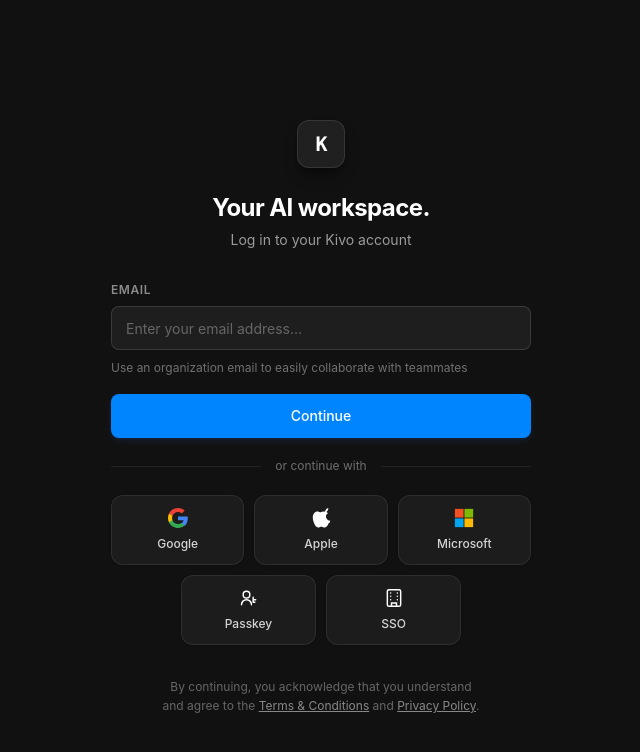
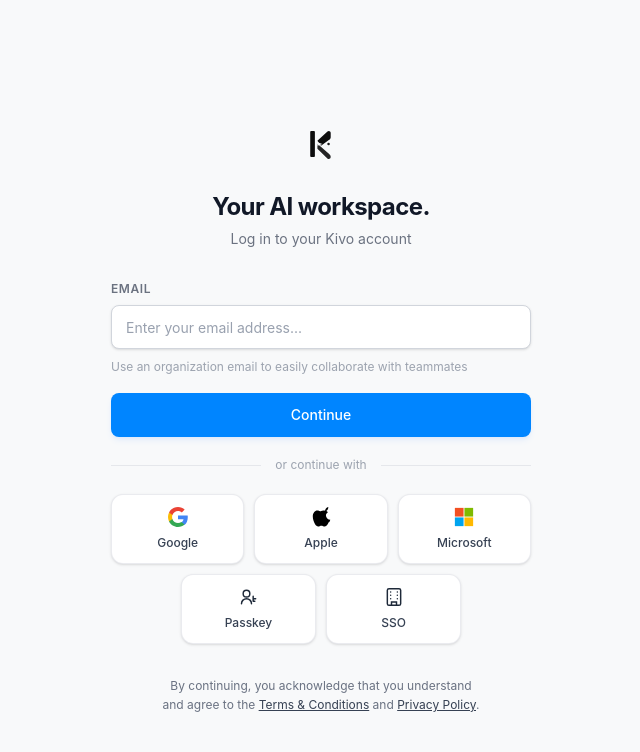
Before and after one commit to ichshakib/kivo, a React (Vite) app in the folder apps/desktop/: page / in a window 1280 px wide. Shown: the top 752 px of the page, without its empty margins (319-959 px from the left). Built offline with nearby package versions, Linux system fonts and the light colour scheme; the HTML template or start-up script is replaced by a standard one.

Commit message:
feat(desktop): add standalone SVG logo and dynamic device theme support

```diff
--- a/apps/desktop/electron/main.ts
+++ b/apps/desktop/electron/main.ts
@@ -1,4 +1,4 @@
-import { app, BrowserWindow, Menu } from 'electron';
+import { app, BrowserWindow, Menu, nativeTheme } from 'electron';
 import { autoUpdater } from 'electron-updater';
 import { fileURLToPath } from 'node:url';
 import path from 'node:path';
@@ -30,8 +30,28 @@
 
 let win: BrowserWindow | null;
 
+function updateTitleBarTheme() {
+  if (!win || win.isDestroyed()) return;
+  const isDark = nativeTheme.shouldUseDarkColors;
+  const bg = isDark ? '#111111' : '#f8f9fa';
+  const symbol = isDark ? '#ededed' : '#111827';
+
+  if (process.platform === 'win32') {
+    win.setTitleBarOverlay({
+      color: bg,
+      symbolColor: symbol,
+      height: 36,
+    });
+  }
+  win.setBackgroundColor(bg);
+}
+
 function createWindow() {
   Menu.setApplicationMenu(null);
+
+  const isDark = nativeTheme.shouldUseDarkColors;
+  const bg = isDark ? '#111111' : '#f8f9fa';
+  const symbol = isDark ? '#ededed' : '#111827';
 
   win = new BrowserWindow({
     title: 'Kivo',
@@ -43,11 +63,11 @@
     autoHideMenuBar: true,
     titleBarStyle: 'hidden',
     titleBarOverlay: {
-      color: '#111111',
-      symbolColor: '#ededed',
+      color: bg,
+      symbolColor: symbol,
       height: 36,
     },
-    backgroundColor: '#111111',
+    backgroundColor: bg,
     webPreferences: {
       preload: path.join(__dirname, 'preload.mjs'),
     },
@@ -99,4 +119,8 @@
 app.whenReady().then(() => {
   createWindow();
   setupAutoUpdater();
+
+  nativeTheme.on('updated', () => {
+    updateTitleBarTheme();
+  });
 });
--- a/apps/desktop/src/App.tsx
+++ b/apps/desktop/src/App.tsx
@@ -1,7 +1,33 @@
-import { useState } from 'react';
+import { useState, useEffect } from 'react';
+import { Logo } from './components/logo';
 
 export function App() {
   const [email, setEmail] = useState('');
+  const [isDark, setIsDark] = useState(() => {
+    if (typeof window !== 'undefined' && window.matchMedia) {
+      return window.matchMedia('(prefers-color-scheme: dark)').matches;
+    }
+    return true;
+  });
+
+  useEffect(() => {
+    if (typeof window === 'undefined' || !window.matchMedia) return;
+
+    const mediaQuery = window.matchMedia('(prefers-color-scheme: dark)');
+    const updateTheme = (matches: boolean) => {
+      setIsDark(matches);
+      document.documentElement.classList.toggle('dark', matches);
+    };
+
+    updateTheme(mediaQuery.matches);
+
+    const listener = (e: MediaQueryListEvent) => {
+      updateTheme(e.matches);
+    };
+
+    mediaQuery.addEventListener('change', listener);
+    return () => mediaQuery.removeEventListener('change', listener);
+  }, []);
 
   const handleContinue = (e: React.FormEvent) => {
     e.preventDefault();
@@ -11,7 +37,11 @@
   };
 
   return (
-    <div className="min-h-screen bg-[#111111] text-[#ededed] flex flex-col justify-between selection:bg-blue-500/30 selection:text-white">
+    <div
+      className={`min-h-screen flex flex-col justify-between selection:bg-blue-500/30 transition-colors duration-200 ${
+        isDark ? 'bg-[#111111] text-[#ededed] selection:text-white' : 'bg-[#f8f9fa] text-[#1a1a1a] selection:text-blue-900'
+      }`}
+    >
       {/* Native Window Titlebar Drag Region */}
       <div
         className="h-9 w-full flex-shrink-0 select-none"
@@ -21,16 +51,22 @@
       {/* Main Content Area */}
       <main className="flex-1 flex flex-col items-center justify-center px-4 py-12">
         <div className="w-full max-w-[420px] flex flex-col items-center">
-          {/* Logo Badge */}
-          <div className="mb-6 flex size-12 items-center justify-center rounded-xl bg-[#202020] border border-white/10 shadow-lg shadow-black/40">
-            <span className="text-xl font-bold font-mono text-white tracking-tighter">K</span>
-          </div>
+          {/* Standalone Kivo Logo */}
+          <Logo size={46} isDark={isDark} className="mb-6" />
 
           {/* Heading & Subtitle */}
-          <h1 className="text-2xl font-bold tracking-tight text-white text-center mb-1.5">
+          <h1
+            className={`text-2xl font-bold tracking-tight text-center mb-1.5 ${
+              isDark ? 'text-white' : 'text-[#111827]'
+            }`}
+          >
             Your AI workspace.
           </h1>
-          <p className="text-sm text-[#9b9b9b] text-center mb-8 font-normal">
+          <p
+            className={`text-sm text-center mb-8 font-normal ${
+              isDark ? 'text-[#9b9b9b]' : 'text-[#6b7280]'
+            }`}
+          >
             Log in to your Kivo account
           </p>
 
@@ -39,7 +75,9 @@
             <div className="mb-4">
               <label
                 htmlFor="email-input"
-                className="block text-xs font-semibold text-[#8b8b8b] mb-2 uppercase tracking-wider"
+                className={`block text-xs font-semibold mb-2 uppercase tracking-wider ${
+                  isDark ? 'text-[#8b8b8b]' : 'text-[#6b7280]'
+                }`}
               >
                 Email
               </label>
@@ -50,9 +88,17 @@
                 onChange={(e) => setEmail(e.target.value)}
                 placeholder="Enter your email address..."
                 required
-                className="w-full h-11 px-3.5 rounded-lg bg-[#222222]/80 border border-white/[0.12] text-sm text-white placeholder:text-[#666666] focus:outline-none focus:ring-2 focus:ring-[#0085FF]/50 focus:border-[#0085FF] transition-all"
+                className={`w-full h-11 px-3.5 rounded-lg text-sm transition-all focus:outline-none focus:ring-2 focus:ring-[#0085FF]/50 focus:border-[#0085FF] ${
+                  isDark
+                    ? 'bg-[#222222]/80 border border-white/[0.12] text-white placeholder:text-[#666666]'
+                    : 'bg-white border border-gray-300 text-gray-900 placeholder:text-gray-400 shadow-sm'
+                }`}
               />
-              <p className="text-xs text-[#707070] mt-2 leading-relaxed">
+              <p
+                className={`text-xs mt-2 leading-relaxed ${
+                  isDark ? 'text-[#707070]' : 'text-[#9ca3af]'
+                }`}
+              >
                 Use an organization email to easily collaborate with teammates
               </p>
             </div>
@@ -67,8 +113,16 @@
 
           {/* Divider */}
           <div className="relative w-full my-7 flex items-center justify-center">
-            <div className="border-t border-white/[0.08] w-full" />
-            <span className="bg-[#111111] px-3.5 text-xs text-[#6e6e6e] absolute">
+            <div
+              className={`border-t w-full ${
+                isDark ? 'border-white/[0.08]' : 'border-gray-200'
+              }`}
+            />
+            <span
+              className={`px-3.5 text-xs absolute ${
+                isDark ? 'bg-[#111111] text-[#6e6e6e]' : 'bg-[#f8f9fa] text-[#9ca3af]'
+              }`}
+            >
               or continue with
             </span>
           </div>
@@ -80,7 +134,11 @@
               {/* Google */}
               <button
                 type="button"
-                className="flex flex-col items-center justify-center gap-2 py-3 px-3 rounded-xl bg-[#1c1c1c] border border-white/[0.08] hover:bg-[#252525] hover:border-white/[0.16] active:scale-[0.98] transition-all cursor-pointer group shadow-sm"
+                className={`flex flex-col items-center justify-center gap-2 py-3 px-3 rounded-xl border active:scale-[0.98] transition-all cursor-pointer group shadow-sm ${
+                  isDark
+                    ? 'bg-[#1c1c1c] border-white/[0.08] hover:bg-[#252525] hover:border-white/[0.16] text-[#d4d4d4] hover:text-white'
+                    : 'bg-white border-gray-200/80 hover:bg-gray-50 hover:border-gray-300 text-gray-700 hover:text-gray-900'
+                }`}
               >
                 <svg className="size-5" viewBox="0 0 24 24">
                   <path
@@ -100,28 +158,35 @@
                     d="M12 4.75c1.77 0 3.35.61 4.6 1.8l3.42-3.42C17.95 1.19 15.24 0 12 0 7.33 0 3.26 2.64 1.25 6.58l4.03 3.15c.95-2.83 3.6-4.98 6.72-4.98z"
                   />
                 </svg>
-                <span className="text-xs font-medium text-[#d4d4d4] group-hover:text-white">
-                  Google
-                </span>
+                <span className="text-xs font-medium">Google</span>
               </button>
 
               {/* Apple */}
               <button
                 type="button"
-                className="flex flex-col items-center justify-center gap-2 py-3 px-3 rounded-xl bg-[#1c1c1c] border border-white/[0.08] hover:bg-[#252525] hover:border-white/[0.16] active:scale-[0.98] transition-all cursor-pointer group shadow-sm"
+                className={`flex flex-col items-center justify-center gap-2 py-3 px-3 rounded-xl border active:scale-[0.98] transition-all cursor-pointer group shadow-sm ${
+                  isDark
+                    ? 'bg-[#1c1c1c] border-white/[0.08] hover:bg-[#252525] hover:border-white/[0.16] text-[#d4d4d4] hover:text-white'
+                    : 'bg-white border-gray-200/80 hover:bg-gray-50 hover:border-gray-300 text-gray-700 hover:text-gray-900'
+                }`}
               >
-                <svg className="size-5 fill-current text-white" viewBox="0 0 170 170">
+                <svg
+                  className={`size-5 fill-current ${isDark ? 'text-white' : 'text-black'}`}
+                  viewBox="0 0 170 170"
+                >
                   <path d="M150.37 130.25c-2.45 5.66-5.35 10.87-8.71 15.66-4.58 6.53-8.33 11.05-11.22 13.56-4.48 4.12-9.28 6.23-14.42 6.35-3.69 0-8.14-1.05-13.32-3.18-5.19-2.12-9.97-3.17-14.34-3.17-4.58 0-9.49 1.05-14.75 3.17-5.26 2.13-9.5 3.24-12.74 3.35-4.35.13-9.16-1.9-14.42-6.08-3.69-3.04-7.59-7.79-11.72-14.25-6.25-9.8-11.08-20.73-14.48-32.8-3.4-12.07-5.1-23.36-5.1-33.87 0-14.25 3.69-26.04 11.08-35.37 7.39-9.33 16.59-14.12 27.6-14.38 4.8 0 10.33 1.25 16.59 3.75 6.26 2.5 10.35 3.8 12.27 3.89 1.57 0 5.86-1.39 12.87-4.17 7.01-2.78 12.82-3.95 17.43-3.5 13.04.88 23.34 5.92 30.89 15.12-11.45 6.94-17.06 16.51-16.83 28.71.22 9.58 3.96 17.65 11.22 24.21 7.26 6.56 15.93 10.23 26.02 11.01-2.01 6.18-4.63 12.56-7.87 19.14zM119.22 33.15c0-7.17 2.62-13.88 7.87-20.12 5.25-6.24 11.75-10.25 19.5-12.03.35 1.5.53 2.92.53 4.25 0 7.17-2.7 13.88-8.1 20.12-5.4 6.25-11.99 10.13-19.79 11.64-.02-1.32-.01-2.6-.01-3.86z" />
                 </svg>
-                <span className="text-xs font-medium text-[#d4d4d4] group-hover:text-white">
-                  Apple
-                </span>
+                <span className="text-xs font-medium">Apple</span>
               </button>
 
               {/* Microsoft */}
               <button
                 type="button"
-                className="flex flex-col items-center justify-center gap-2 py-3 px-3 rounded-xl bg-[#1c1c1c] border border-white/[0.08] hover:bg-[#252525] hover:border-white/[0.16] active:scale-[0.98] transition-all cursor-pointer group shadow-sm"
+                className={`flex flex-col items-center justify-center gap-2 py-3 px-3 rounded-xl border active:scale-[0.98] transition-all cursor-pointer group shadow-sm ${
+                  isDark
+                    ? 'bg-[#1c1c1c] border-white/[0.08] hover:bg-[#252525] hover:border-white/[0.16] text-[#d4d4d4] hover:text-white'
+                    : 'bg-white border-gray-200/80 hover:bg-gray-50 hover:border-gray-300 text-gray-700 hover:text-gray-900'
+                }`}
               >
                 <svg className="size-5" viewBox="0 0 23 23">
                   <path fill="#f25022" d="M1 1h10v10H1z" />
@@ -129,9 +194,7 @@
                   <path fill="#7fba00" d="M12 1h10v10H12z" />
                   <path fill="#ffb900" d="M12 12h10v10H12z" />
                 </svg>
-                <span className="text-xs font-medium text-[#d4d4d4] group-hover:text-white">
-                  Microsoft
-                </span>
+                <span className="text-xs font-medium">Microsoft</span>
               </button>
             </div>
 
@@ -140,10 +203,16 @@
               {/* Passkey */}
               <button
                 type="button"
-                className="flex flex-col items-center justify-center gap-2 py-3 px-3 rounded-xl bg-[#1c1c1c] border border-white/[0.08] hover:bg-[#252525] hover:border-white/[0.16] active:scale-[0.98] transition-all cursor-pointer group shadow-sm"
+                className={`flex flex-col items-center justify-center gap-2 py-3 px-3 rounded-xl border active:scale-[0.98] transition-all cursor-pointer group shadow-sm ${
+                  isDark
+                    ? 'bg-[#1c1c1c] border-white/[0.08] hover:bg-[#252525] hover:border-white/[0.16] text-[#d4d4d4] hover:text-white'
+                    : 'bg-white border-gray-200/80 hover:bg-gray-50 hover:border-gray-300 text-gray-700 hover:text-gray-900'
+                }`}
               >
                 <svg
-                  className="size-5 text-white stroke-current fill-none stroke-[1.75]"
+                  className={`size-5 stroke-current fill-none stroke-[1.75] ${
+                    isDark ? 'text-white' : 'text-gray-800'
+                  }`}
                   viewBox="0 0 24 24"
                 >
                   <circle cx="9" cy="8" r="4" />
@@ -154,38 +223,57 @@
                     strokeLinejoin="round"
                   />
                 </svg>
-                <span className="text-xs font-medium text-[#d4d4d4] group-hover:text-white">
-                  Passkey
-                </span>
+                <span className="text-xs font-medium">Passkey</span>
               </button>
 
               {/* SSO */}
               <button
                 type="button"
-                className="flex flex-col items-center justify-center gap-2 py-3 px-3 rounded-xl bg-[#1c1c1c] border border-white/[0.08] hover:bg-[#252525] hover:border-white/[0.16] active:scale-[0.98] transition-all cursor-pointer group shadow-sm"
+                className={`flex flex-col items-center justify-center gap-2 py-3 px-3 rounded-xl border active:scale-[0.98] transition-all cursor-pointer group shadow-sm ${
+                  isDark
+                    ? 'bg-[#1c1c1c] border-white/[0.08] hover:bg-[#252525] hover:border-white/[0.16] text-[#d4d4d4] hover:text-white'
+                    : 'bg-white border-gray-200/80 hover:bg-gray-50 hover:border-gray-300 text-gray-700 hover:text-gray-900'
+                }`}
               >
                 <svg
-                  className="size-5 text-white stroke-current fill-none stroke-[1.75]"
+                  className={`size-5 stroke-current fill-none stroke-[1.75] ${
+                    isDark ? 'text-white' : 'text-gray-800'
+                  }`}
                   viewBox="0 0 24 24"
                 >
                   <rect x="4" y="2" width="16" height="20" rx="2" strokeLinecap="round" />
-                  <path d="M9 22v-4h6v4M8 6h.01M16 6h.01M8 10h.01M16 10h.01M8 14h.01M16 14h.01" strokeLinecap="round" />
+                  <path
+                    d="M9 22v-4h6v4M8 6h.01M16 6h.01M8 10h.01M16 10h.01M8 14h.01M16 14h.01"
+                    strokeLinecap="round"
+                  />
                 </svg>
-                <span className="text-xs font-medium text-[#d4d4d4] group-hover:text-white">
-                  SSO
-                </span>
+                <span className="text-xs font-medium">SSO</span>
               </button>
             </div>
           </div>
 
           {/* Footer Disclaimer */}
-          <p className="text-center text-xs text-[#666666] mt-8 leading-relaxed max-w-xs">
+          <p
+            className={`text-center text-xs mt-8 leading-relaxed max-w-xs ${
+              isDark ? 'text-[#666666]' : 'text-gray-500'
+            }`}
+          >
             By continuing, you acknowledge that you understand and agree to the{' '}
-            <a href="#" className="underline text-[#888888] hover:text-white transition-colors">
+            <a
+              href="#"
+              className={`underline transition-colors ${
+                isDark ? 'text-[#888888] hover:text-white' : 'text-gray-700 hover:text-gray-900'
+              }`}
+            >
               Terms &amp; Conditions
             </a>{' '}
             and{' '}
-            <a href="#" className="underline text-[#888888] hover:text-white transition-colors">
+            <a
+              href="#"
+              className={`underline transition-colors ${
+                isDark ? 'text-[#888888] hover:text-white' : 'text-gray-700 hover:text-gray-900'
+              }`}
+            >
               Privacy Policy
             </a>
             .
--- /dev/null
+++ b/apps/desktop/src/components/logo.tsx
@@ -0,0 +1,72 @@
+import React from 'react';
+
+interface LogoProps extends React.SVGProps<SVGSVGElement> {
+  size?: number;
+  className?: string;
+  isDark?: boolean;
+}
+
+export function Logo({ size = 48, className = '', isDark = true, ...props }: LogoProps) {
+  const maskId = React.useId();
+
+  return (
+    <svg
+      xmlns="http://www.w3.org/2000/svg"
+      viewBox="0 0 512 512"
+      width={size}
+      height={size}
+      className={className}
+      {...props}
+    >
+      <defs>
+        {/* Negative space fold notch mask ensuring clean rendering on any background */}
+        <mask id={maskId}>
+          <rect width="512" height="512" fill="#FFFFFF" />
+          <polygon points="216,236 272,256 216,276" fill="#000000" />
+        </mask>
+      </defs>
+
+      <g fill={isDark ? '#FFFFFF' : '#0D0D0D'} mask={`url(#${maskId})`}>
+        {/* Left Vertical Stem */}
+        <rect x="136" y="112" width="52" height="288" rx="10" />
+
+        {/* Upper Folded Ribbon Arm */}
+        <path d="M 216,220 L 328,116 C 342,103 364,113 364,132 L 364,180 C 364,192 357,203 347,210 L 256,276 Z" />
+
+        {/* Lower Folded Ribbon Arm */}
+        <path
+          d="M 216,252 L 347,368 C 357,377 364,388 364,401 C 364,420 341,430 327,416 L 216,308 Z"
+          opacity="0.9"
+        />
+
+        {/* Focal Dot Accent */}
+        <circle cx="340" cy="256" r="14" opacity="0.95" />
+      </g>
+    </svg>
+  );
+}
+
+export function LogoBadge({
+  size = 48,
+  isDark = true,
+  className = '',
+}: {
+  size?: number;
+  isDark?: boolean;
+  className?: string;
+}) {
+  return (
+    <div
+      className={`flex items-center justify-center rounded-xl transition-colors shadow-lg ${
+        isDark
+          ? 'bg-[#202020] border border-white/10 shadow-black/40'
+          : 'bg-white border border-gray-200/80 shadow-gray-200/60'
+      } ${className}`}
+      style={{ width: size, height: size }}
+    >
+      <Logo size={size * 0.65} isDark={isDark} />
+    </div>
+  );
+}
+
+export default Logo;
```
